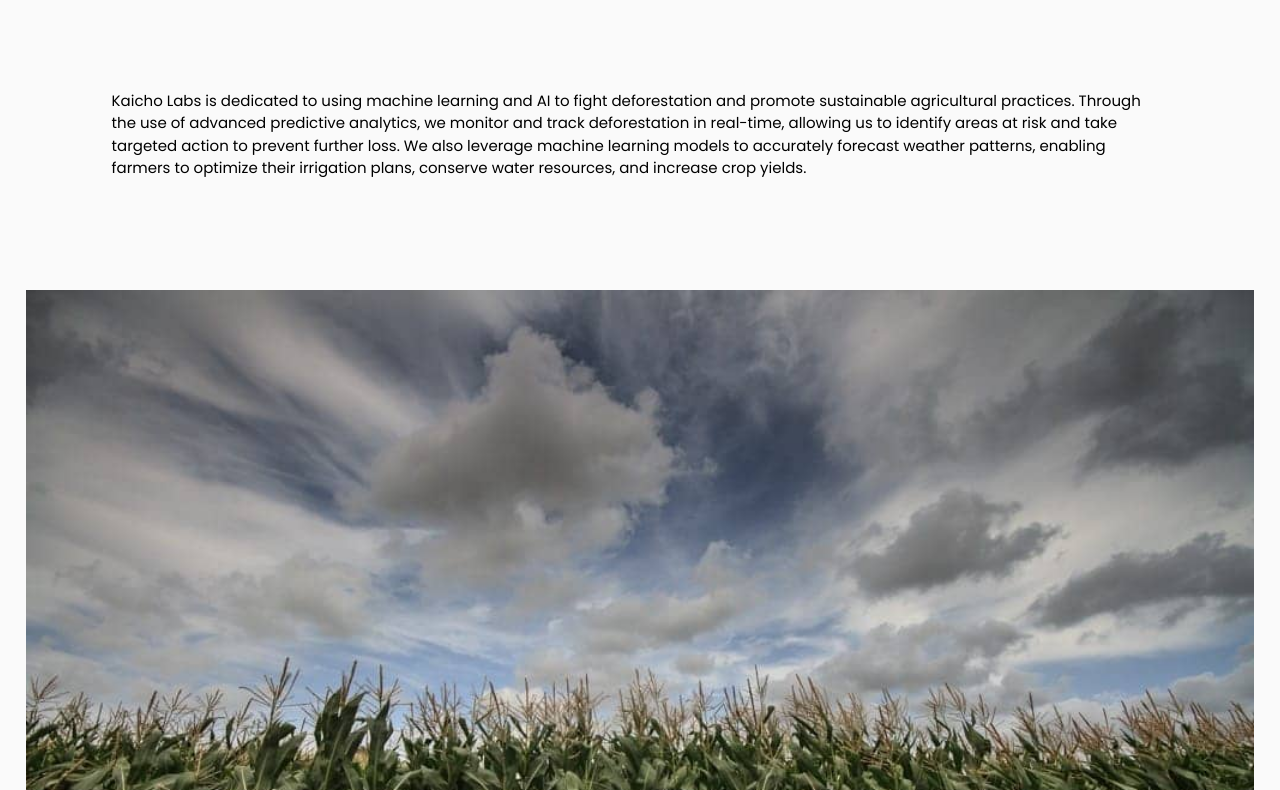
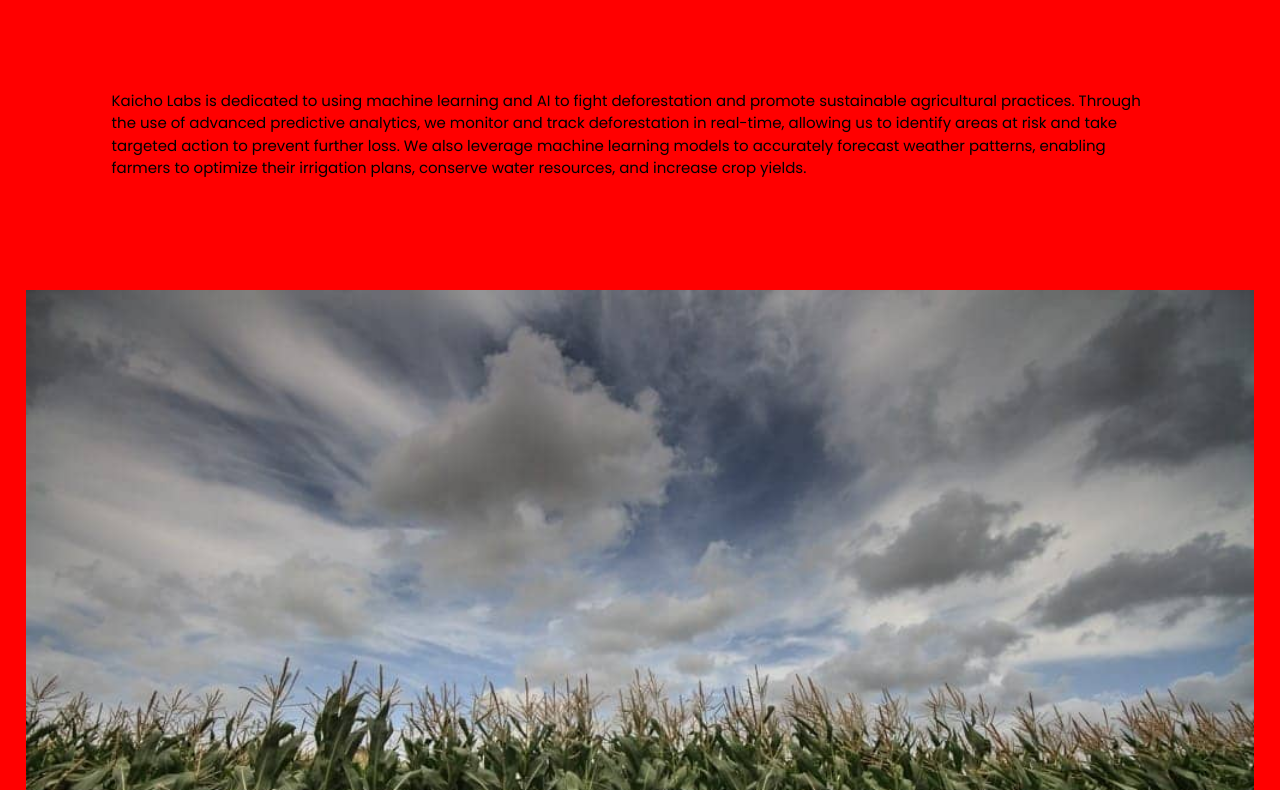
Before and after one commit to soggo/Labs, a plain HTML site: page index.html in a window 1280 px wide. Shown: the part 313-1103 px from the top of the page. Drawn offline with nearby package versions, Linux system fonts and the light colour scheme.

Commit message:
color update

```diff
--- a/style.css
+++ b/style.css
@@ -2,7 +2,7 @@
     font-family: 'Poppins', sans-serif;
 }
 body{
-    background-color: #fafafa;
+    background-color: red;
 }
 
 .hero{
```
